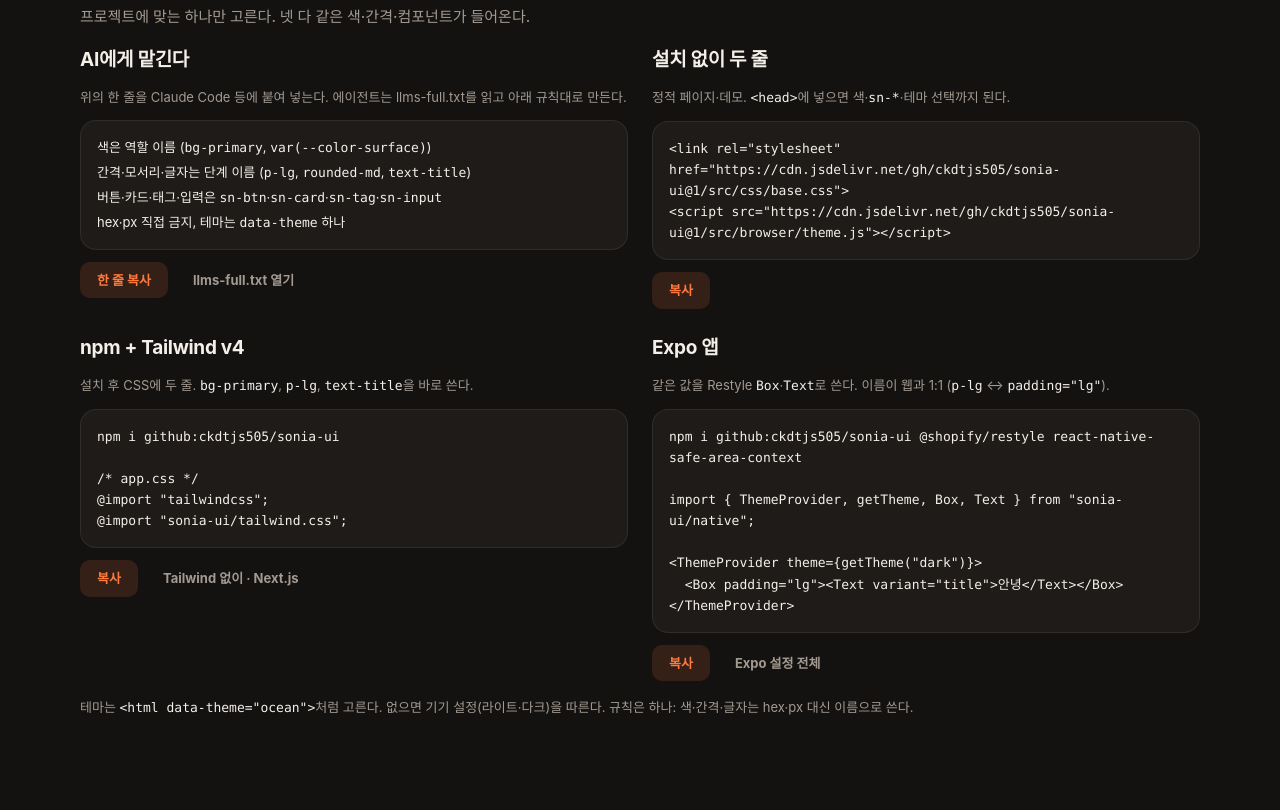
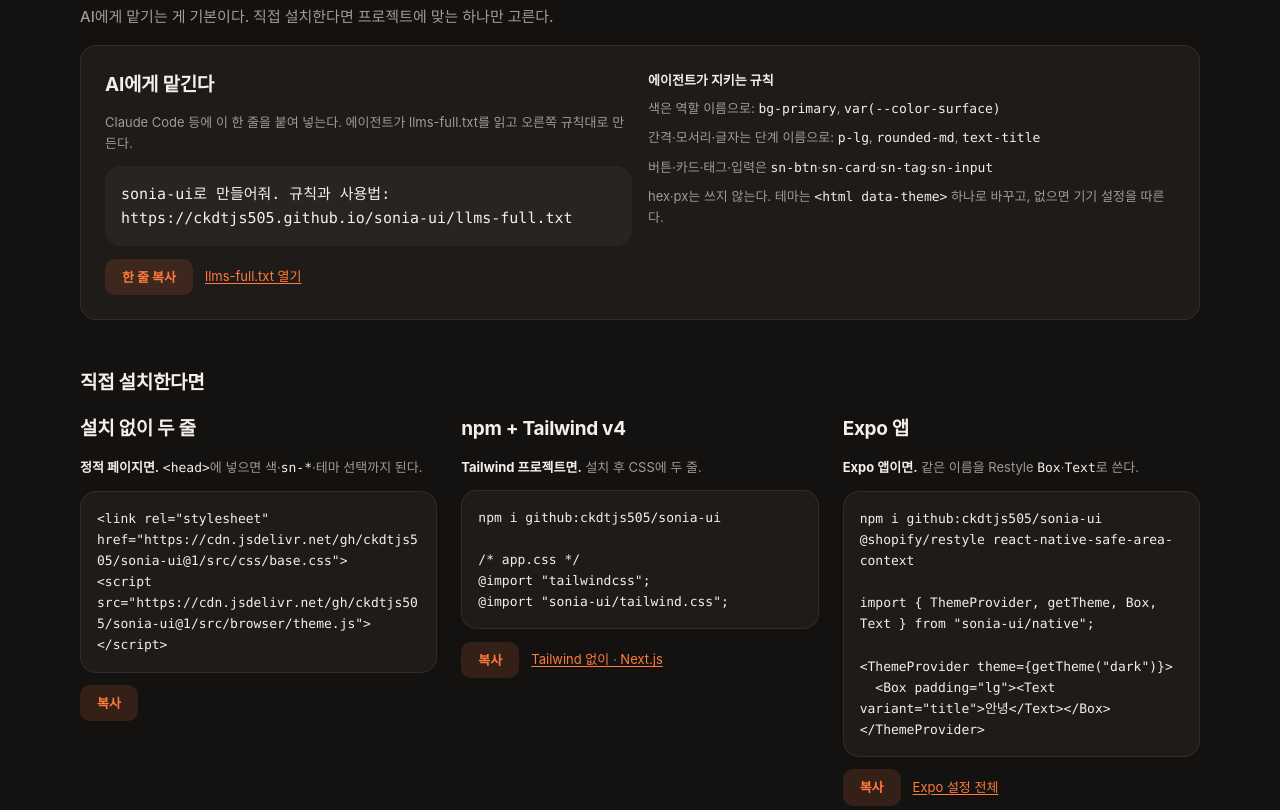
Before and after one commit to ckdtjs505/sonia-ui, a website: page docs/index.html in a window 1280 px wide. Shown: the part 962-1772 px from the top of the page. Drawn offline with Linux system fonts and the light colour scheme; a web font is replaced by a local one.

Commit message:
refactor(landing): 시작 섹션 구조 변경 — AI 전체 폭, 직접 설치 3열
- AI 갈래: 실제 프롬프트 + 에이전트 규칙을 한 카드에 (규칙 문장은 여기 한 곳만)
- CDN·npm·Expo: '정적 페이지면 / Tailwind면 / Expo 앱이면' 고르는 기준
- 보조 이동은 밑줄 링크, 복사는 soft, primary는 히어로·끝 CTA만
- 사용처: 블로그 캡처 + 나머지 6곳 목록(자기 참조 카드 제거)
- 정체 문장 '여러 앱·웹이 함께 쓰는', 반복 문단 제거

Co-Authored-By: Claude Opus 5.5 <noreply@anthropic.com>

```diff
--- a/docs/index.html
+++ b/docs/index.html
@@ -36,13 +36,13 @@
     <div class="relative mx-auto grid max-w-6xl gap-xxl px-lg py-xxl md:grid-cols-2 md:py-hg">
       <div>
         <h1 class="text-hero leading-tight md:text-hero-lg">내 모든 앱을<br />같은 결로.</h1>
-        <p class="mt-lg text-body text-muted"><strong class="text-foreground">sonia-ui는 창선의 앱·웹이 함께 쓰는 디자인 시스템이다.</strong> 색·간격·글자 크기를 한 곳에서 정하고, 웹은 Tailwind 클래스로, 앱은 Box·Text로 똑같이 쓴다. 테마는 <code class="text-foreground">data-theme</code> 하나로 바뀐다.</p>
+        <p class="mt-lg text-body text-muted"><strong class="text-foreground">sonia-ui는 여러 앱·웹이 함께 쓰는 디자인 시스템이다.</strong> 색·간격·글자 크기를 한 곳에서 정하고, 웹은 Tailwind 클래스로, 앱은 Box·Text로 똑같이 쓴다.</p>
         <div class="mt-xl rounded-md border border-border bg-surface p-lg">
           <p class="text-label">AI에게 이 한 줄이면 된다</p>
           <pre id="ai-prompt" class="mt-s whitespace-pre-wrap [overflow-wrap:anywhere] text-caption leading-relaxed text-foreground">sonia-ui로 만들어줘. 규칙과 사용법: https://ckdtjs505.github.io/sonia-ui/llms-full.txt</pre>
           <div class="mt-md flex flex-wrap items-center gap-s">
             <button type="button" data-copy-from="#ai-prompt" class="sn-btn sn-btn-primary sn-btn-pill"><span class="copy-label">한 줄 복사</span></button>
-            <a href="#start" class="sn-btn sn-btn-ghost sn-btn-pill">직접 설치하기</a>
+            <a href="#start" class="inline-block py-s text-primary underline underline-offset-2 text-label">직접 설치하기</a>
           </div>
         </div>
       </div>
@@ -77,50 +77,59 @@
 
   <main class="mx-auto max-w-6xl space-y-xxl px-lg py-xxl md:space-y-hg md:py-hg">
 
-    <!-- 시작: 프로젝트 종류별 네 갈래 -->
+    <!-- 시작: AI가 기본, 직접 설치는 세 갈래 -->
     <section id="start" class="scroll-mt-24">
       <h2 class="text-title">시작하는 네 가지 방법</h2>
-      <p class="mt-s text-body text-muted">프로젝트에 맞는 하나만 고른다. 넷 다 같은 색·간격·컴포넌트가 들어온다.</p>
-      <div class="mt-lg grid gap-xl md:grid-cols-2">
+      <p class="mt-s text-body text-muted">AI에게 맡기는 게 기본이다. 직접 설치한다면 프로젝트에 맞는 하나만 고른다.</p>
+
+      <div class="sn-card mt-lg grid gap-lg p-xl md:grid-cols-2">
         <div class="flex min-w-0 flex-col gap-md">
           <h3 class="text-heading">AI에게 맡긴다</h3>
-          <p class="text-caption text-muted">위의 한 줄을 Claude Code 등에 붙여 넣는다. 에이전트는 llms-full.txt를 읽고 아래 규칙대로 만든다.</p>
-          <ul class="list-none space-y-xs rounded-md border border-border bg-surface p-lg text-caption leading-relaxed text-foreground">
-            <li>색은 역할 이름 (<code>bg-primary</code>, <code>var(--color-surface)</code>)</li>
-            <li>간격·모서리·글자는 단계 이름 (<code>p-lg</code>, <code>rounded-md</code>, <code>text-title</code>)</li>
-            <li>버튼·카드·태그·입력은 <code>sn-btn</code>·<code>sn-card</code>·<code>sn-tag</code>·<code>sn-input</code></li>
-            <li>hex·px 직접 금지, 테마는 <code>data-theme</code> 하나</li>
-          </ul>
-          <div class="flex flex-wrap gap-s">
-            <button type="button" data-copy-from="#ai-prompt" class="sn-btn sn-btn-soft"><span class="copy-label">한 줄 복사</span></button>
-            <a href="llms-full.txt" class="sn-btn sn-btn-ghost">llms-full.txt 열기</a>
+          <p class="text-caption text-muted">Claude Code 등에 이 한 줄을 붙여 넣는다. 에이전트가 llms-full.txt를 읽고 오른쪽 규칙대로 만든다.</p>
+          <pre id="start-ai" class="whitespace-pre-wrap [overflow-wrap:anywhere] rounded-md bg-surface-muted p-lg text-body leading-relaxed text-foreground">sonia-ui로 만들어줘. 규칙과 사용법: https://ckdtjs505.github.io/sonia-ui/llms-full.txt</pre>
+          <div class="flex flex-wrap items-center gap-md">
+            <button type="button" data-copy-from="#start-ai" class="sn-btn sn-btn-soft"><span class="copy-label">한 줄 복사</span></button>
+            <a href="llms-full.txt" class="inline-block py-s text-primary underline underline-offset-2 text-caption">llms-full.txt 열기</a>
           </div>
         </div>
-        <div class="flex min-w-0 flex-col gap-md">
+        <div class="min-w-0">
+          <p class="text-label">에이전트가 지키는 규칙</p>
+          <ul class="mt-s list-none space-y-s p-0 text-caption leading-relaxed text-muted">
+            <li>색은 역할 이름으로: <code class="text-foreground">bg-primary</code>, <code class="text-foreground">var(--color-surface)</code></li>
+            <li>간격·모서리·글자는 단계 이름으로: <code class="text-foreground">p-lg</code>, <code class="text-foreground">rounded-md</code>, <code class="text-foreground">text-title</code></li>
+            <li>버튼·카드·태그·입력은 <code class="text-foreground">sn-btn</code>·<code class="text-foreground">sn-card</code>·<code class="text-foreground">sn-tag</code>·<code class="text-foreground">sn-input</code></li>
+            <li>hex·px는 쓰지 않는다. 테마는 <code class="text-foreground">&lt;html data-theme&gt;</code> 하나로 바꾸고, 없으면 기기 설정을 따른다.</li>
+          </ul>
+        </div>
+      </div>
+
+      <h3 class="mt-xxl text-heading">직접 설치한다면</h3>
+      <div class="mt-lg grid gap-xl md:grid-cols-3">
+        <div class="flex min-w-0 scroll-mt-24 flex-col gap-md">
           <h3 class="text-heading">설치 없이 두 줄</h3>
-          <p class="text-caption text-muted">정적 페이지·데모. <code class="text-foreground">&lt;head&gt;</code>에 넣으면 색·<code class="text-foreground">sn-*</code>·테마 선택까지 된다.</p>
+          <p class="text-caption text-muted"><strong class="text-foreground">정적 페이지면.</strong> <code class="text-foreground">&lt;head&gt;</code>에 넣으면 색·<code class="text-foreground">sn-*</code>·테마 선택까지 된다.</p>
           <pre id="start-cdn" class="overflow-x-auto whitespace-pre-wrap [overflow-wrap:anywhere] rounded-md border border-border bg-surface p-lg text-caption leading-relaxed text-foreground">&lt;link rel="stylesheet" href="https://cdn.jsdelivr.net/gh/ckdtjs505/sonia-ui@1/src/css/base.css"&gt;
 &lt;script src="https://cdn.jsdelivr.net/gh/ckdtjs505/sonia-ui@1/src/browser/theme.js"&gt;&lt;/script&gt;</pre>
-          <div class="flex flex-wrap gap-s">
+          <div class="flex flex-wrap items-center gap-md">
             <button type="button" data-copy-from="#start-cdn" class="sn-btn sn-btn-soft"><span class="copy-label">복사</span></button>
           </div>
         </div>
-        <div class="flex min-w-0 flex-col gap-md">
+        <div class="flex min-w-0 scroll-mt-24 flex-col gap-md">
           <h3 class="text-heading">npm + Tailwind v4</h3>
-          <p class="text-caption text-muted">설치 후 CSS에 두 줄. <code class="text-foreground">bg-primary</code>, <code class="text-foreground">p-lg</code>, <code class="text-foreground">text-title</code>을 바로 쓴다.</p>
+          <p class="text-caption text-muted"><strong class="text-foreground">Tailwind 프로젝트면.</strong> 설치 후 CSS에 두 줄.</p>
           <pre id="start-npm" class="overflow-x-auto whitespace-pre-wrap [overflow-wrap:anywhere] rounded-md border border-border bg-surface p-lg text-caption leading-relaxed text-foreground">npm i github:ckdtjs505/sonia-ui
 
 /* app.css */
 @import "tailwindcss";
 @import "sonia-ui/tailwind.css";</pre>
-          <div class="flex flex-wrap gap-s">
+          <div class="flex flex-wrap items-center gap-md">
             <button type="button" data-copy-from="#start-npm" class="sn-btn sn-btn-soft"><span class="copy-label">복사</span></button>
-            <a href="docs/installation.html" class="sn-btn sn-btn-ghost">Tailwind 없이 · Next.js</a>
+            <a href="docs/installation.html" class="inline-block py-s text-primary underline underline-offset-2 text-caption">Tailwind 없이 · Next.js</a>
           </div>
         </div>
         <div id="native" class="flex min-w-0 scroll-mt-24 flex-col gap-md">
           <h3 class="text-heading">Expo 앱</h3>
-          <p class="text-caption text-muted">같은 값을 Restyle <code class="text-foreground">Box</code>·<code class="text-foreground">Text</code>로 쓴다. 이름이 웹과 1:1 (<code class="text-foreground">p-lg</code> ↔ <code class="text-foreground">padding="lg"</code>).</p>
+          <p class="text-caption text-muted"><strong class="text-foreground">Expo 앱이면.</strong> 같은 이름을 Restyle <code class="text-foreground">Box</code>·<code class="text-foreground">Text</code>로 쓴다.</p>
           <pre id="native-code" class="overflow-x-auto whitespace-pre-wrap [overflow-wrap:anywhere] rounded-md border border-border bg-surface p-lg text-caption leading-relaxed text-foreground">npm i github:ckdtjs505/sonia-ui @shopify/restyle react-native-safe-area-context
 
 import { ThemeProvider, getTheme, Box, Text } from "sonia-ui/native";
@@ -128,13 +137,12 @@ import { ThemeProvider, getTheme, Box, Text } from "sonia-ui/native";
 &lt;ThemeProvider theme={getTheme("dark")}&gt;
   &lt;Box padding="lg"&gt;&lt;Text variant="title"&gt;안녕&lt;/Text&gt;&lt;/Box&gt;
 &lt;/ThemeProvider&gt;</pre>
-          <div class="flex flex-wrap gap-s">
+          <div class="flex flex-wrap items-center gap-md">
             <button type="button" data-copy-from="#native-code" class="sn-btn sn-btn-soft"><span class="copy-label">복사</span></button>
-            <a href="docs/expo.html" class="sn-btn sn-btn-ghost">Expo 설정 전체</a>
+            <a href="docs/expo.html" class="inline-block py-s text-primary underline underline-offset-2 text-caption">Expo 설정 전체</a>
           </div>
         </div>
       </div>
-      <p class="mt-lg text-caption text-muted">테마는 <code class="text-foreground">&lt;html data-theme="ocean"&gt;</code>처럼 고른다. 없으면 기기 설정(라이트·다크)을 따른다. 규칙은 하나: 색·간격·글자는 hex·px 대신 이름으로 쓴다.</p>
     </section>
 
     <!-- 컴포넌트: sn-* 실물 -->
@@ -168,30 +176,31 @@ import { ThemeProvider, getTheme, Box, Text } from "sonia-ui/native";
   &lt;input class="sn-input" placeholder="…"&gt;
 &lt;/div&gt;</pre>
       </div>
-      <a href="docs/components.html" class="mt-md inline-block text-caption text-primary underline underline-offset-2">크기·pill·카드까지 전체 보기</a>
+      <a href="docs/components.html" class="mt-md inline-block py-s text-primary underline underline-offset-2 text-caption">크기·pill·카드까지 전체 보기</a>
     </section>
 
     <!-- 이미 쓰는 곳 -->
     <section aria-labelledby="used-title">
       <h2 id="used-title" class="text-title">이미 이 값으로 돌아가는 곳</h2>
-      <ul class="mt-lg grid gap-md sm:grid-cols-2">
-        <li><a href="https://ckdtjs505.github.io" class="sn-card flex h-full flex-col gap-md overflow-hidden hover:border-primary"><img src="readme/blog-nature.jpg" alt="Sonia.dev 블로그에 숲 테마를 적용한 화면" loading="lazy" width="1440" height="723" class="aspect-[16/10] w-full rounded-sm border border-border object-cover object-top" /><span><span class="block text-heading">Sonia.dev 블로그</span><span class="mt-xs block text-caption text-muted">웹 · <code class="text-foreground">themes.css</code></span></span></a></li>
-        <li><a href="docs/installation.html" class="sn-card flex h-full flex-col gap-md overflow-hidden hover:border-primary"><img src="readme/components.jpg" alt="sonia-ui 문서 사이트의 컴포넌트 페이지" loading="lazy" width="1440" height="723" class="aspect-[16/10] w-full rounded-sm border border-border object-cover object-top" /><span><span class="block text-heading">이 문서 사이트</span><span class="mt-xs block text-caption text-muted">웹 · <code class="text-foreground">tailwind.css</code></span></span></a></li>
-      </ul>
-      <ul class="mt-md grid grid-cols-2 gap-md sm:grid-cols-3 lg:grid-cols-5">
-        <li class="sn-card sn-card-muted"><p class="text-label">self-fire</p><p class="mt-xs text-caption text-muted">Expo 앱 · native</p></li>
-        <li class="sn-card sn-card-muted"><p class="text-label">planner</p><p class="mt-xs text-caption text-muted">웹 · base.css</p></li>
-        <li class="sn-card sn-card-muted"><p class="text-label">ai-tutor</p><p class="mt-xs text-caption text-muted">Next · base.css + CDN</p></li>
-        <li class="sn-card sn-card-muted"><p class="text-label">csfreecaTV</p><p class="mt-xs text-caption text-muted">웹 · CDN</p></li>
-        <li class="sn-card sn-card-muted"><p class="text-label">Momentum</p><p class="mt-xs text-caption text-muted">웹 · CDN</p></li>
-      </ul>
+      <div class="mt-lg grid gap-xl md:grid-cols-2 md:items-start">
+        <ul class="m-0 list-none p-0">
+          <li><a href="https://ckdtjs505.github.io" class="sn-card flex h-full flex-col gap-md overflow-hidden hover:border-primary"><img src="readme/blog-nature.jpg" alt="Sonia.dev 블로그에 숲 테마를 적용한 화면" loading="lazy" width="1440" height="723" class="aspect-[16/10] w-full rounded-sm border border-border object-cover object-top" /><span><span class="block text-heading">Sonia.dev 블로그</span><span class="mt-xs block text-caption text-muted">웹 · <code class="text-foreground">themes.css</code></span></span></a></li>
+        </ul>
+        <dl class="m-0 divide-y divide-border">
+          <div class="flex items-baseline justify-between gap-md py-md"><dt class="text-label">self-fire</dt><dd class="m-0 text-caption text-muted">Expo 앱 · native</dd></div>
+          <div class="flex items-baseline justify-between gap-md py-md"><dt class="text-label">planner</dt><dd class="m-0 text-caption text-muted">웹 · base.css 인라인</dd></div>
+          <div class="flex items-baseline justify-between gap-md py-md"><dt class="text-label">ai-tutor</dt><dd class="m-0 text-caption text-muted">Next · base.css + CDN</dd></div>
+          <div class="flex items-baseline justify-between gap-md py-md"><dt class="text-label">csfreecaTV</dt><dd class="m-0 text-caption text-muted">웹 · CDN</dd></div>
+          <div class="flex items-baseline justify-between gap-md py-md"><dt class="text-label">Momentum</dt><dd class="m-0 text-caption text-muted">웹 · CDN</dd></div>
+          <div class="flex items-baseline justify-between gap-md py-md"><dt class="text-label">이 문서 사이트</dt><dd class="m-0 text-caption text-muted">웹 · tailwind.css</dd></div>
+        </dl>
+      </div>
     </section>
 
     <!-- 토큰 한눈에: 자세한 표는 문서로 -->
     <section aria-labelledby="tokens-title" class="space-y-xl">
       <div>
         <h2 id="tokens-title" class="text-title">이름만 알면 된다</h2>
-        <p class="mt-s text-body text-muted">색은 역할로, 간격·모서리·글자는 단계 이름으로 부른다. 웹과 앱이 같은 이름이다 (<code class="text-foreground">p-lg</code> ↔ <code class="text-foreground">padding="lg"</code>).</p>
       </div>
       <div id="colors" class="scroll-mt-24">
         <div class="flex flex-wrap items-baseline justify-between gap-s"><h3 class="text-heading">색 10가지 역할</h3><a href="docs/colors.html" class="inline-block py-s text-caption text-primary underline underline-offset-2">색 값 전체 보기</a></div>
@@ -208,15 +217,15 @@ import { ThemeProvider, getTheme, Box, Text } from "sonia-ui/native";
     <section aria-labelledby="end-title" class="sn-card flex flex-col gap-lg p-xl md:flex-row md:items-center md:justify-between">
       <div class="min-w-0">
         <h2 id="end-title" class="text-title">새 화면이 필요하면, 이 한 줄부터</h2>
-        <p class="mt-s text-body text-muted">에이전트가 규칙을 읽고 같은 결로 만든다. 사람은 <a href="docs/installation.html" class="text-primary underline underline-offset-2">설치 문서</a>에서 시작한다.</p>
+        <p class="mt-s text-body text-muted">직접 하려면 <a href="docs/installation.html" class="inline-block py-s text-primary underline underline-offset-2">설치 문서</a>부터.</p>
       </div>
-      <button type="button" data-copy-from="#ai-prompt" class="sn-btn sn-btn-primary sn-btn-lg sn-btn-pill shrink-0"><span class="copy-label">AI 한 줄 복사</span></button>
+      <button type="button" data-copy-from="#ai-prompt" class="sn-btn sn-btn-primary sn-btn-pill shrink-0"><span class="copy-label">한 줄 복사</span></button>
     </section>
   </main>
 
   <footer class="border-t border-border">
     <div class="mx-auto flex max-w-6xl flex-wrap items-center justify-between gap-lg px-lg py-xl">
-      <p class="text-caption text-muted">sonia-ui · 창선의 앱·웹이 함께 쓰는 디자인 시스템</p>
+      <p class="text-caption text-muted">sonia-ui · 여러 앱·웹이 함께 쓰는 디자인 시스템</p>
       <nav aria-label="바닥 링크" class="flex flex-wrap gap-x-lg text-caption text-muted *:py-md">
         <a href="docs/installation.html" class="hover:text-foreground">문서</a>
         <a href="docs/ai.html" class="hover:text-foreground">AI</a>
```
Also changed, not shown: docs/site.css.
